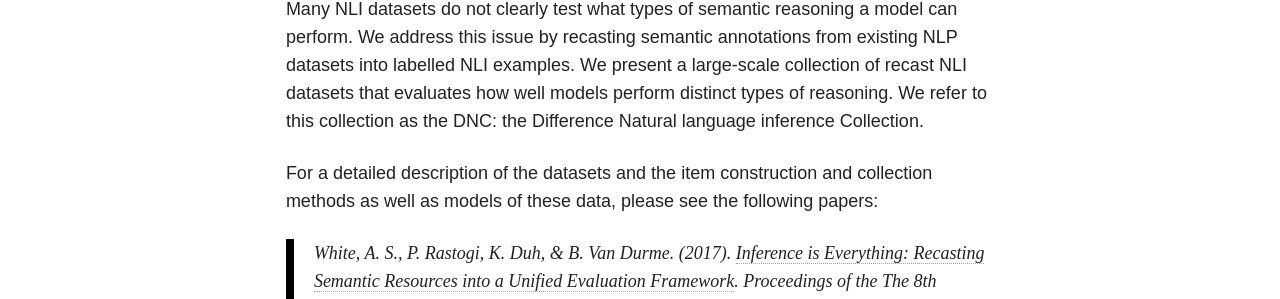
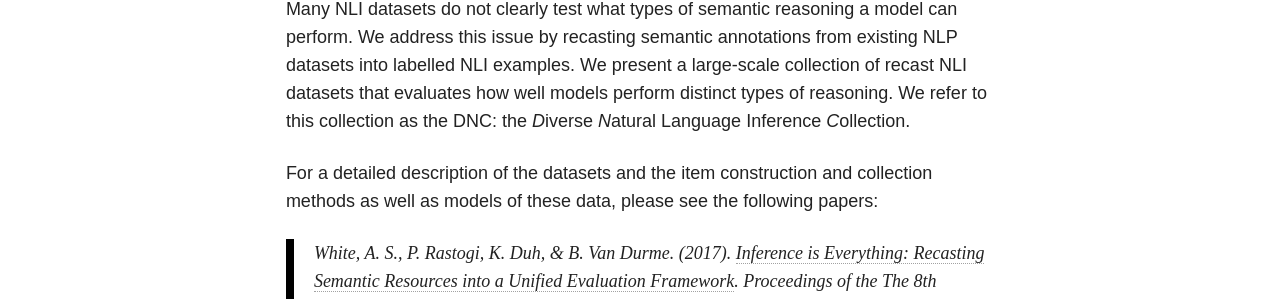
Before and after one commit to decompositional-semantics-initiative/decompositional-semantics-initiative.github.io, a Jekyll site: the page built from projects/diverse-natural-language-inference/index.md, in a window 1280 px wide. Shown: the part 926-1225 px from the top of the page. Built offline with Jekyll 4.4.1, drawn with Linux system fonts in a browser that asks for light colours; nearby versions of some CDN libraries; some of the changed text lies outside the part shown.

Commit message:
diverse nli: fixed typo in name spelling out abbreviation

```diff
--- a/projects/diverse-natural-language-inference/index.md
+++ b/projects/diverse-natural-language-inference/index.md
@@ -5,7 +5,7 @@ search_omit: true
 ---
 
 Natural Language Inference (NLI) is the task of determining whether a human would likely infer a textual hypothesis from a context, or premise (Dagan et al., 2006, 2013). Many NLI datasets do not clearly test what types of semantic reasoning a model can perform. We address this issue by recasting
-semantic annotations from existing NLP datasets into labelled NLI examples. We present a large-scale collection of recast NLI datasets that evaluates how well models perform distinct types of reasoning. We refer to this collection as the DNC: the Difference Natural language inference Collection.
+semantic annotations from existing NLP datasets into labelled NLI examples. We present a large-scale collection of recast NLI datasets that evaluates how well models perform distinct types of reasoning. We refer to this collection as the DNC: the *D*iverse *N*atural Language Inference *C*ollection.
 
 For a detailed description of the datasets and the item construction and collection methods as well as models of these data, please see the following papers:
 
```
